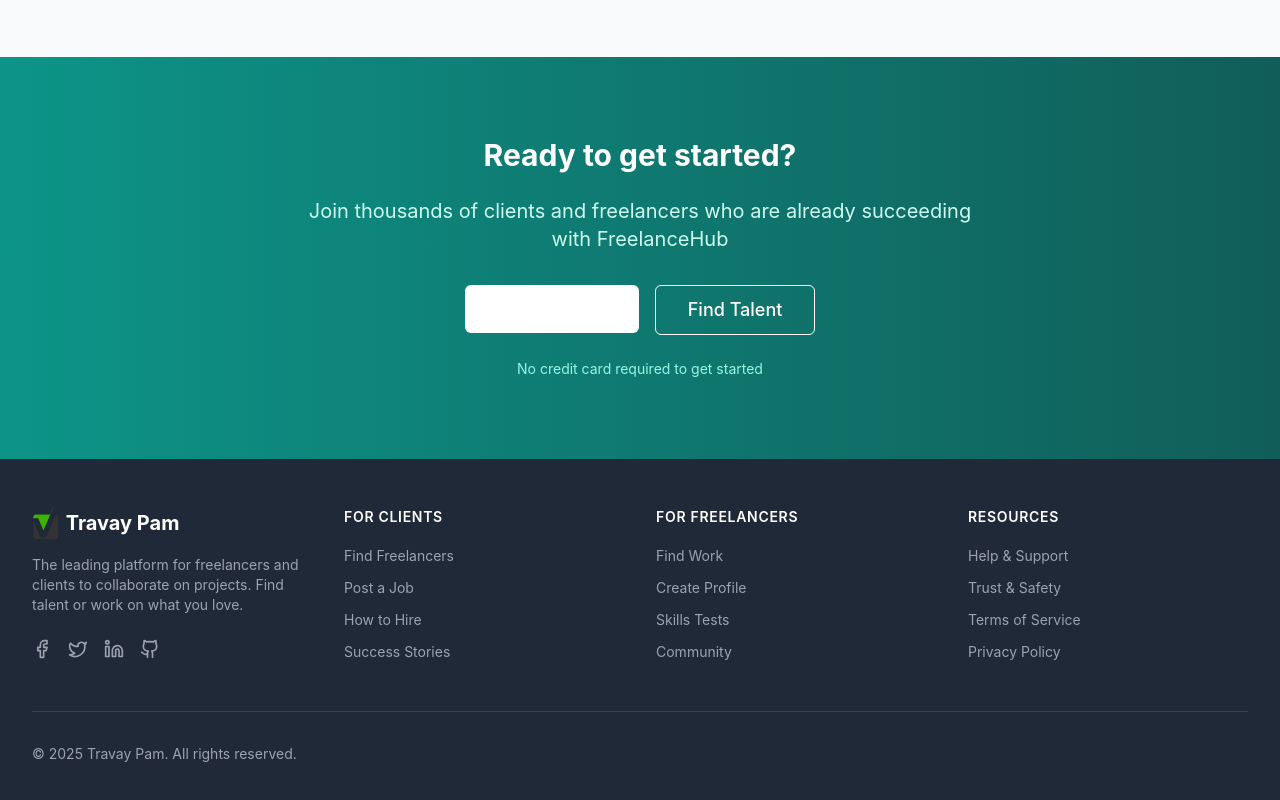
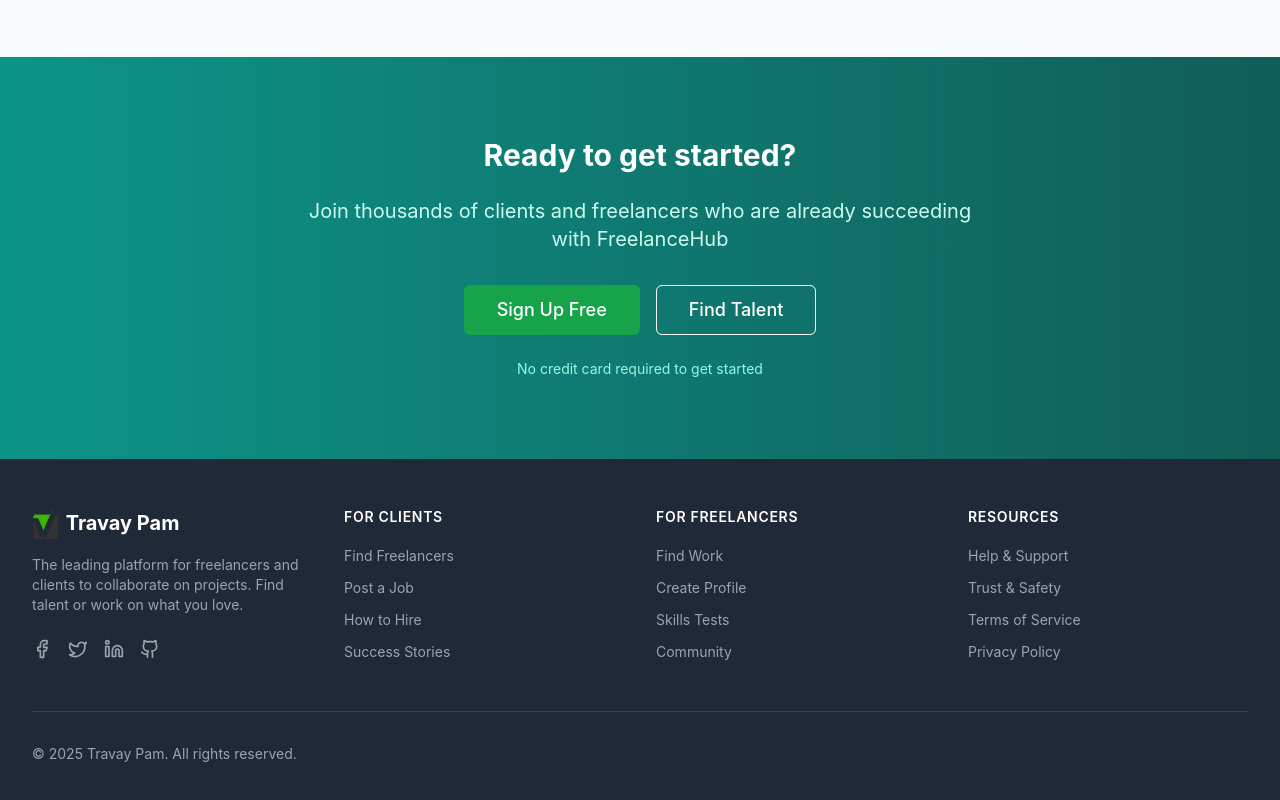
Before and after one commit to RobyTP/RobyTP, a React (Vite) app: page / in a window 1280 px wide. Shown: the part 2803-3603 px from the top of the page. Built offline with nearby package versions, Linux system fonts and the light colour scheme.

Commit message:
Bouton sign up

```diff
--- a/src/pages/HomePage.tsx
+++ b/src/pages/HomePage.tsx
@@ -358,9 +358,13 @@ const HomePage: React.FC = () => {
           </p>
           <div className="flex flex-col sm:flex-row justify-center gap-4">
             <Link to="/register">
-              <Button size="lg" className="bg-white text-teal-800 hover:bg-gray-100 px-8">
+              <Button
+                size="lg"
+                className="bg-green-600 text-white border border-transparent hover:bg-transparent hover:border-white hover:text-white px-8 transition-all duration-200"
+              >
                 Sign Up Free
               </Button>
+
             </Link>
             <Link to="/jobs">
               <Button variant="outline" size="lg" className="border-white text-white hover:bg-white hover:bg-opacity-10 px-8">
```
